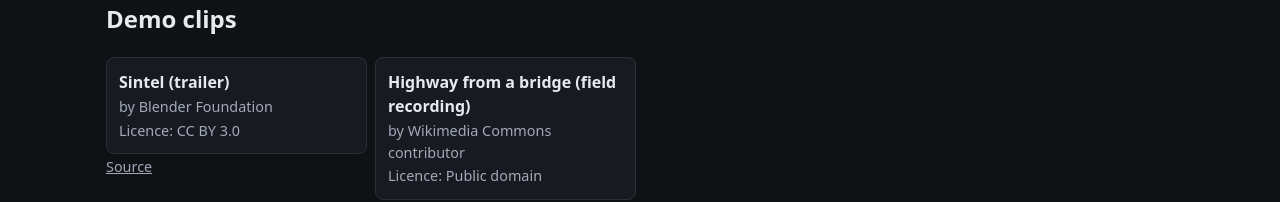
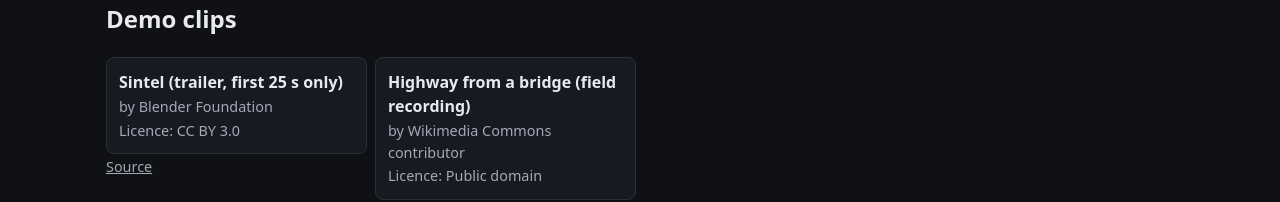
Before and after one commit to explozn87/ghost-captions, a React (Vite) app: page / in a window 1280 px wide. Shown: the part 317-519 px from the top of the page. Built offline with nearby package versions, Linux system fonts and the light colour scheme.

Commit message:
Demo title says only the first 25 s of the trailer is used (CC BY: note the change)

```diff
--- a/src/ui/demoClips.ts
+++ b/src/ui/demoClips.ts
@@ -69,7 +69,7 @@ export interface DemoClip {
 export const DEMO_CLIPS: readonly DemoClip[] = [
   {
     id: 'sintel-trailer',
-    title: 'Sintel (trailer)',
+    title: 'Sintel (trailer, first 25 s only)',
     author: 'Blender Foundation',
     licence: 'CC-BY-3',
     sourceUrl: 'https://durian.blender.org/',
```
